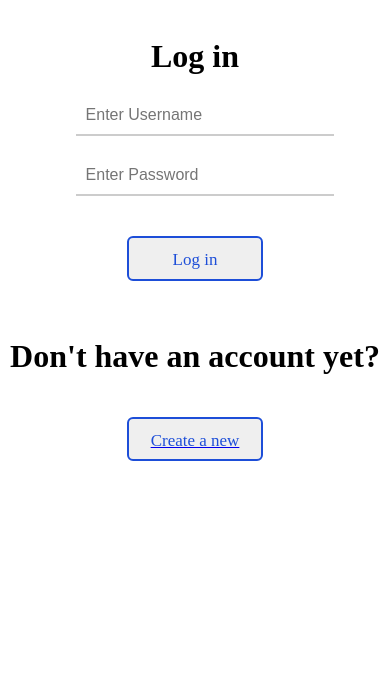
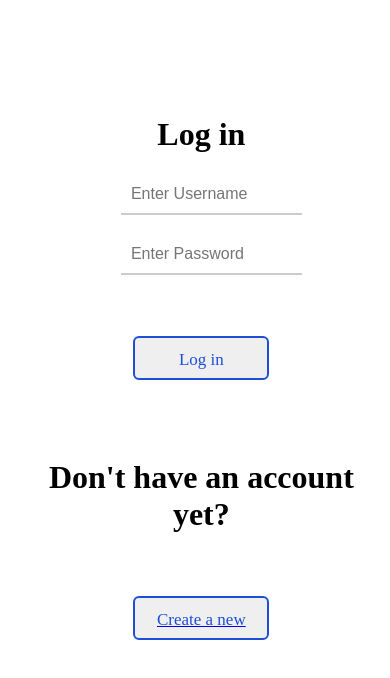
Before and after one commit to sujanSaravana/Chat-App, a React (Create React App) app in the folder client/: page /Login in a window 390 px wide. Shown: the top 678 px of the page. Built offline with nearby package versions, Linux system fonts and the light colour scheme.

Commit message:
frontend css

```diff
--- a/client/src/App.js
+++ b/client/src/App.js
@@ -3,10 +3,12 @@ import { BrowserRouter, Route, Routes, Navigate } from "react-router-dom";
 import Chat from './pages/Chat'
 import Login from './pages/Login';
 import Signup from './pages/Signup';
+import { UserProvider } from './components/Usercontext';
 
 function App() {
   return (
     <div className="App">
+      <UserProvider>
       <BrowserRouter>
         <Routes>
         <Route path="/" element={<Navigate to="/Login" />} />
@@ -15,6 +17,7 @@ function App() {
         <Route path="/Signup" element={<Signup />} />
         </Routes>
       </BrowserRouter>
+      </UserProvider>
     </div>
   );
 }
--- a/client/src/pages/Chat.css
+++ b/client/src/pages/Chat.css
@@ -140,3 +140,7 @@
     transition-duration: .3s;
     transform: rotate(180deg);
   }
+
+  body{
+    margin: 0px;
+  }
--- a/client/src/pages/Chat.js
+++ b/client/src/pages/Chat.js
@@ -54,11 +54,11 @@ function Chat() {
         <div className="logout-container">
           {window.innerWidth <= 768 && (
             <div>
-               <input onClick={handleToggle} classname="toggle-btn" type="checkbox" id="checkbox"/>
+               <input onClick={handleToggle} className="toggle-btn" type="checkbox" id="checkbox"/>
                 <label for="checkbox" class="toggle">
-                  <div class="bars" id="bar1"></div>
-                  <div class="bars" id="bar2"></div>
-                  <div class="bars" id="bar3"></div>
+                  <div className="bars" id="bar1"></div>
+                  <div className="bars" id="bar2"></div>
+                  <div className="bars" id="bar3"></div>
                 </label>
             </div>
           )}
@@ -70,7 +70,7 @@ function Chat() {
           <h3>chat</h3>
         </div>
         <div className="input-container">
-          <input class="msg-input" name="text" placeholder="Type something..." type="search"/>
+          <input className="msg-input" name="text" placeholder="Type something..." type="search"/>
           <button>Send</button>
         </div>
       </div>
--- a/client/src/pages/Login.css
+++ b/client/src/pages/Login.css
@@ -76,7 +76,7 @@
     display: flex;
     justify-content: center;
     align-items: center;
-    height: 10vh;
+    height: 15vh;
 }
 
 .signup-btn,
@@ -135,9 +135,13 @@
     transition: background 0s;
    }
 
-body {
+.body {
     margin: 0;
     padding: 0;
+    height: 90vh;
+    justify-content: space-around;
+    align-items: center;
+    display: flex;
   }
 
 .login-column,
@@ -147,12 +151,26 @@ body {
   }
 
   @media (max-width: 768px) {
+    .body {
+        flex-direction: column;
+        align-items: center;
+    }
+
     .login-column,
     .signup-column {
-      width: 100%;
+        width: 80%;
+        margin-left: 1.2cm ;
     }
-  }
+}
 
 .signup-title {
     text-align: center;
   }
+
+  .login-column{
+    border-right: #002300;
+  }
+
+  .signup-column{
+    border-left: #002300;
+  }
--- a/client/src/pages/Login.js
+++ b/client/src/pages/Login.js
@@ -41,18 +41,19 @@ function Login() {
   }
 
     return (
-      <div>
+      <body className='body'>
+      <div className='login-page'>
         <div className="login-column">
          <h1 className="login-title">Log in</h1>
           <div className="login-input">
             <input className="login" type="username" value={username} onChange={(e) => setUsername(e.target.value)} placeholder="Enter Username"></input>
             <label for="login-username" className="login-label">Enter Username</label>
-            <span class="login-highlight"></span>
+            <span className="login-highlight"></span>
           </div>
           <div className="login-input">
             <input className="login" type="password" value={password} onChange={(e) => setPassword(e.target.value)} placeholder="Enter Password"></input>
             <label for="login-password" className="login-label">Enter Password</label>
-            <span class="login-highlight"></span>
+            <span className="login-highlight"></span>
           </div>
           <div className="login-btn-container">
             <button onClick={handlelogin} className="login-btn">Log in</button>
@@ -70,6 +71,7 @@ function Login() {
           {showErrorPopup && <ErrorPopup message={error} onClose={closeErrorPopup} />}
         </div>
       </div>
+      </body>
     );
   }
 
--- a/client/src/pages/Signup.js
+++ b/client/src/pages/Signup.js
@@ -39,8 +39,8 @@ function Signup() {
   }
 
     return (
-      <div>
-          <div classname="signup-column">
+      <body className="body">
+          <div className="signup-column">
             <h1 className="signup-title">Signup</h1>
               <div className="signup-input">
                 <input className="signup" type="username" value={username} onChange={(e) => setUsername(e.target.value)} placeholder="Enter Username"></input>
@@ -64,7 +64,7 @@ function Signup() {
                 {showErrorPopup && <ErrorPopup message={error} onClose={closeErrorPopup} />}
               </div>
           </div>
-      </div>
+      </body>
     );
   }
 
```
Also changed, not shown: client/src/pages/Signup.css (line endings or trailing spaces).
